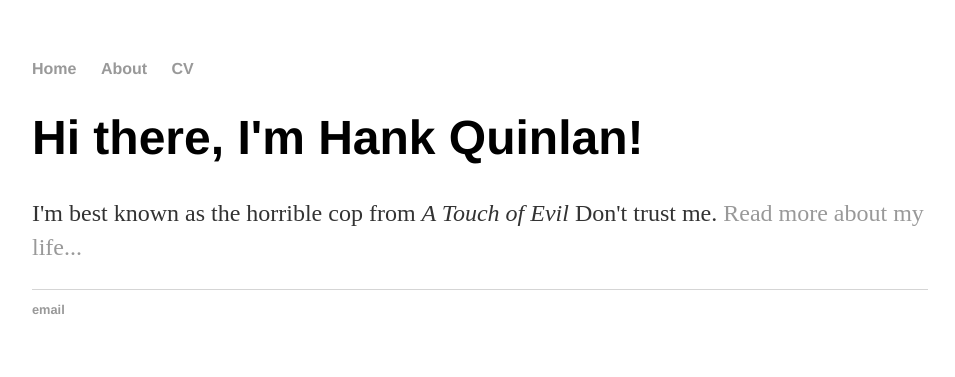
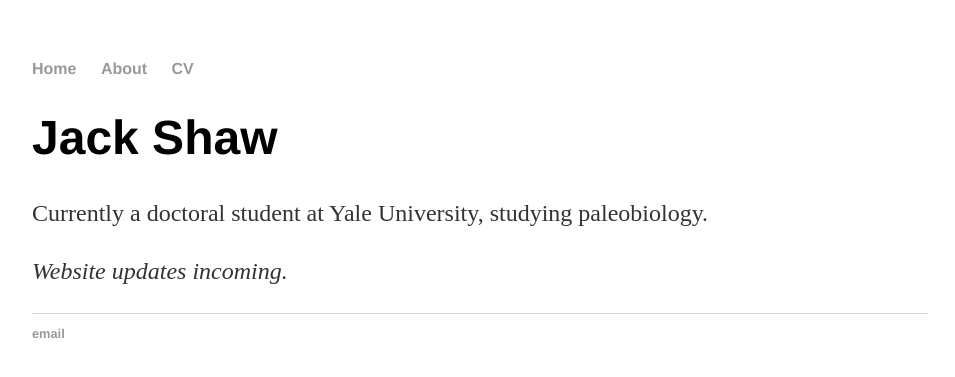
Before and after one commit to jackolivershaw/jackolivershaw.github.io, a Jekyll site: the page built from about/index.html, in a window 1280 px wide. Shown: the top 377 px of the page, without its empty margins (160-1115 px from the left). Built offline with Jekyll 4.4.1, drawn with Linux system fonts in a browser that asks for light colours.

Commit message:
Update index.html

```diff
--- a/about/index.html
+++ b/about/index.html
@@ -1,8 +1,9 @@
 ---
 layout: default
-title: Hank Quinlan, Horrible Cop
+title: Jack Shaw
 ---
 <div class="blurb">
-	<h1>Hi there, I'm Hank Quinlan!</h1>
-	<p>I'm best known as the horrible cop from <em>A Touch of Evil</em> Don't trust me. <a href="/about">Read more about my life...</a></p>
+	<h1>Jack Shaw</h1>
+	<p>Currently a doctoral student at Yale University, studying paleobiology.</p>
+	<p><em>Website updates incoming.</em></p>
 </div><!-- /.blurb -->
```
